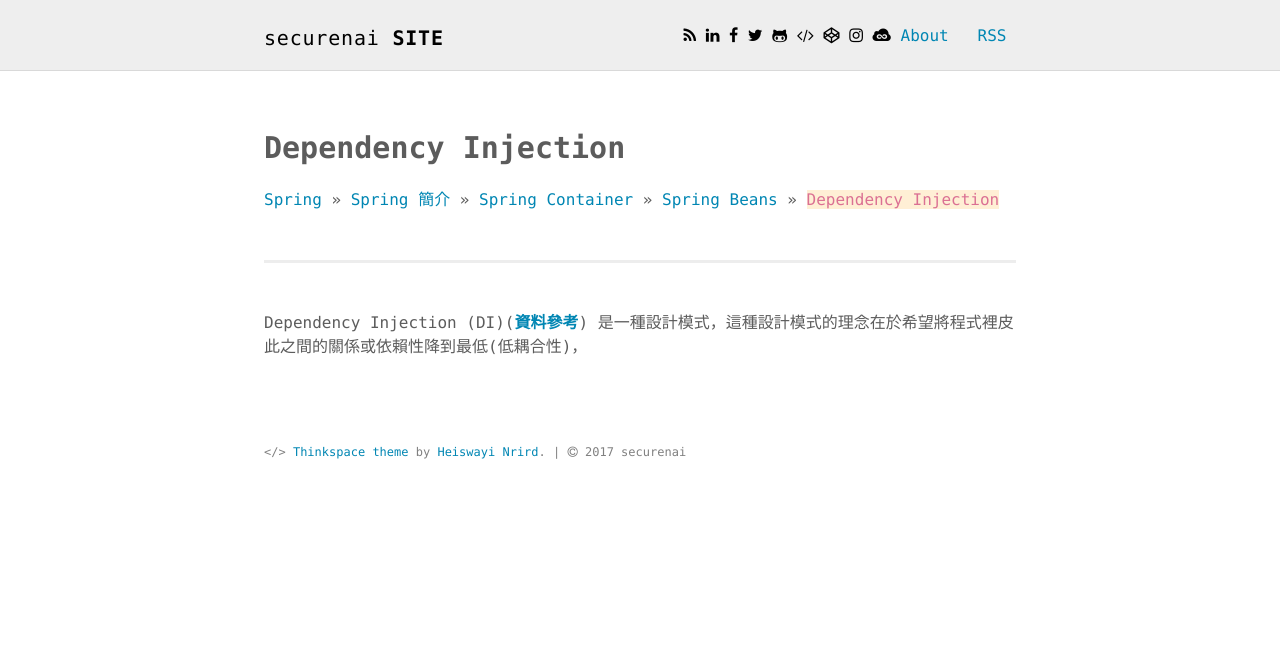
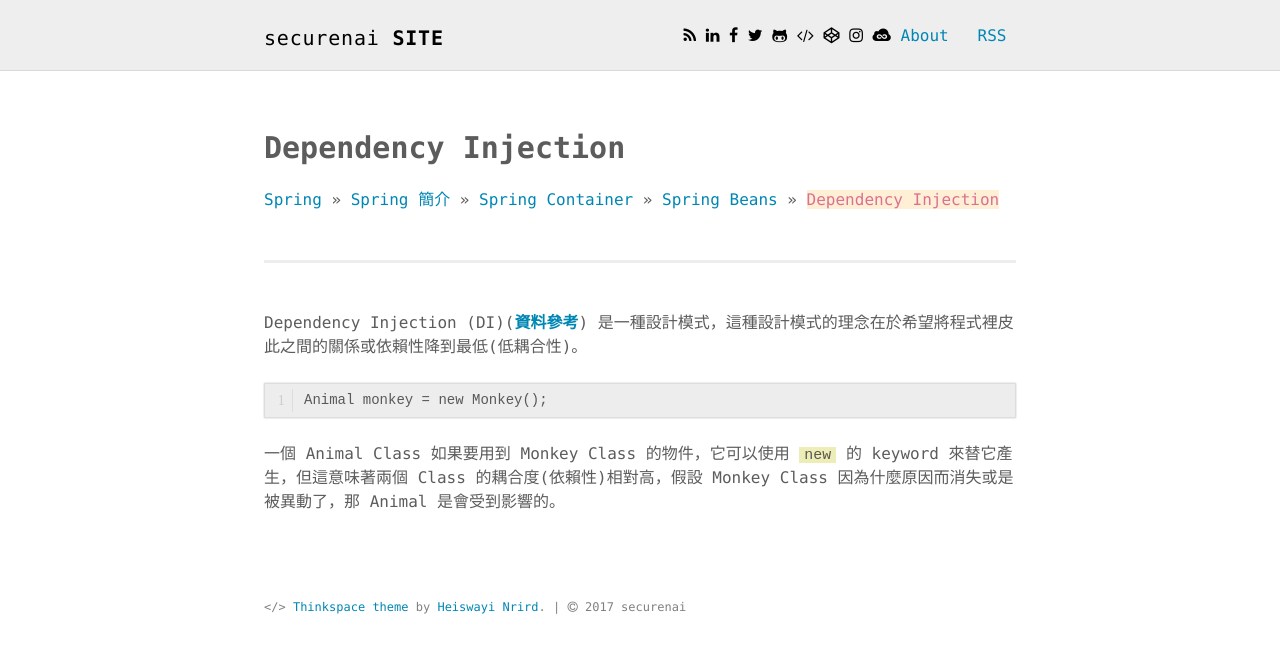
Before and after one commit to securenai/securenai.github.io, a Jekyll site: the page built from spring/spring_page4.md, in a window 1280 px wide. Shown: the top 653 px of the page. Built offline with Jekyll 4.4.1, drawn with Linux system fonts in a browser that asks for light colours; our own code applies the rules of GitHub Pages for plain Markdown files.

Commit message:
Update spring_page4.md

````diff
--- a/spring/spring_page4.md
+++ b/spring/spring_page4.md
@@ -16,4 +16,9 @@ published: true
 <a href="/spring/spring_page2/">Spring Container</a> >> <a href="/spring/spring_page3/">Spring Beans</a> >> <a href="/spring/spring_page4/" style="color:palevioletred;background-color:papayawhip;">Dependency Injection</a>
 <div class="divider"></div>
 
-Dependency Injection (DI)(**<a href="https://stackoverflow.com/questions/130794/what-is-dependency-injection?noredirect=1&lq=1" target="_blank">資料參考</a>**) 是一種設計模式，這種設計模式的理念在於希望將程式裡皮此之間的關係或依賴性降到最低(低耦合性)，
+Dependency Injection (DI)(**<a href="https://stackoverflow.com/questions/130794/what-is-dependency-injection?noredirect=1&lq=1" target="_blank">資料參考</a>**) 是一種設計模式，這種設計模式的理念在於希望將程式裡皮此之間的關係或依賴性降到最低(低耦合性)。
+
+```
+Animal monkey = new Monkey();
+```
+一個 Animal Class 如果要用到 Monkey Class 的物件，它可以使用 `new` 的 keyword 來替它產生，但這意味著兩個 Class 的耦合度(依賴性)相對高，假設 Monkey Class 因為什麼原因而消失或是被異動了，那 Animal 是會受到影響的。
````
